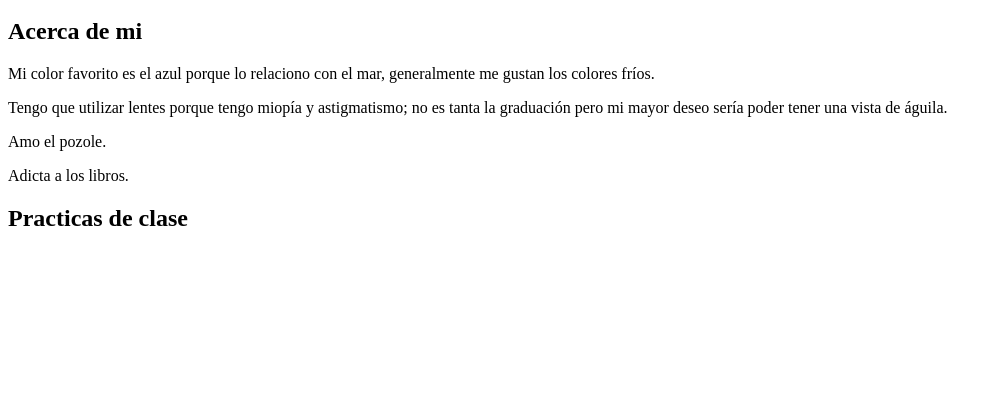
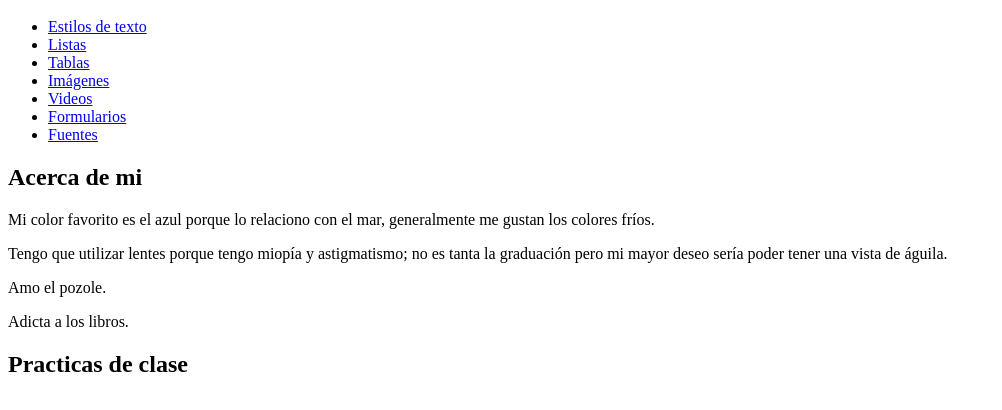
Before and after one commit to NataliaRI/NataliaRI.github.io, a plain HTML site: page sitio_gui30364 - copia/Index.html in a window 1280 px wide. Shown: the part 48-458 px from the top of the page, without its empty margins (0-1002 px from the left). Drawn offline with Linux system fonts and the light colour scheme.

Commit message:
Update Index.html
Agregar código links

```diff
--- a/sitio_gui30364 - copia/Index.html
+++ b/sitio_gui30364 - copia/Index.html
@@ -10,6 +10,19 @@
   <h1>Natalia Romero Iturbe</h1>
   </header>
 <nav>
+
+
+  <ul>
+    <li><a href="estilos_de_texto.html" target="_blank">Estilos de texto</a></li>
+    <li><a href="listas.html" target="_blank">Listas</a></li>
+    <li><a href="Tablas.html" target="_blank">Tablas</a></li>
+    <li><a href="imagenes.html">Imágenes</a></li>
+    <li><a href="videos.html">Videos</a></li>
+	 <li><a href="formuarios.html" target="_blank">Formularios</a></li>
+
+    <li><a href="fuentes.html">Fuentes</a></li>
+
+  </ul>
 </nav>
 <main>
 <section>
```
